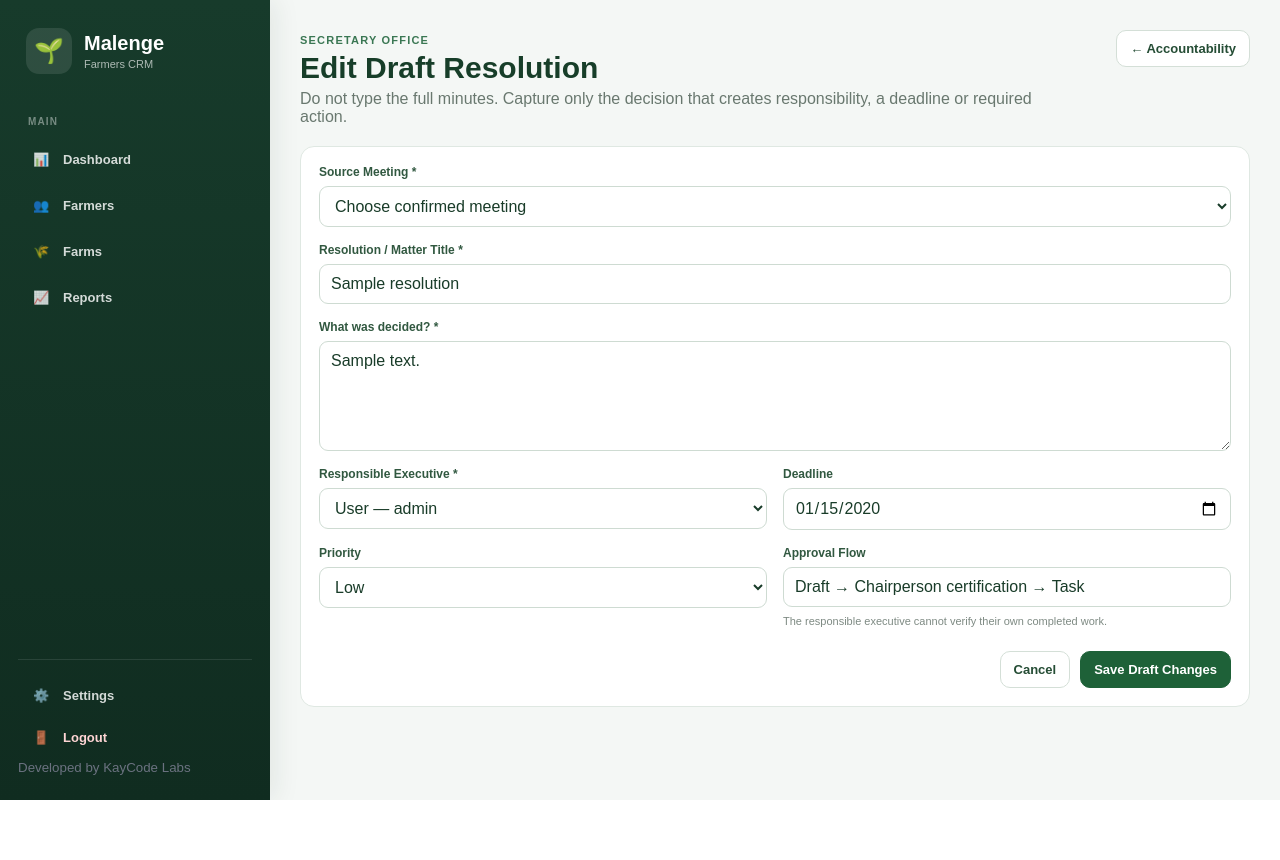
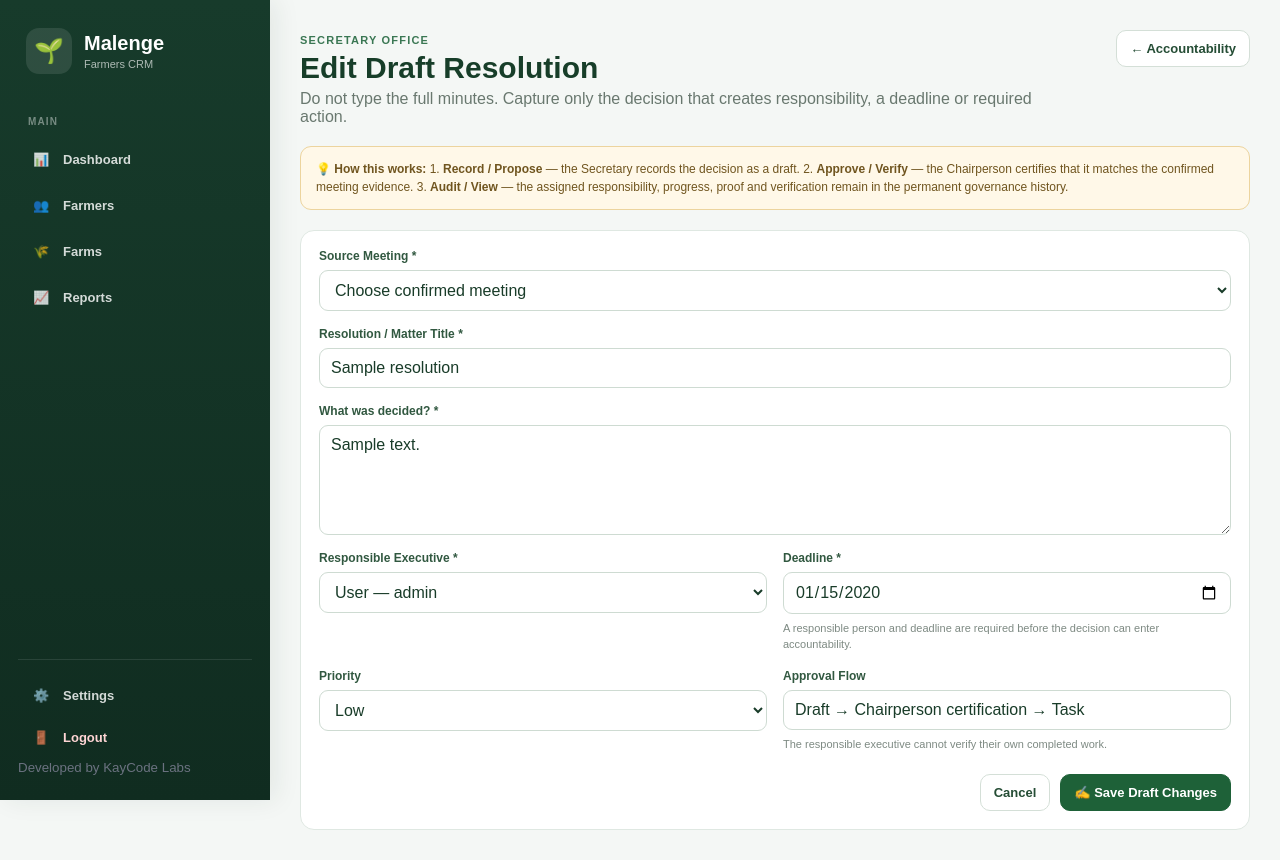
Before and after one commit to kaykwanele22/malengefarmerscrm, a Flask app: template templates/resolution_form.html in a window 1280 px wide. Before the commit the page ends 800 px from the top, so only its background shows below. Run offline with Flask 3, Linux system fonts and the light colour scheme; tables that the repository leaves empty hold one stand-in row (values such as "Sample post"); the template is opened without the code that fills it: values that come from a table or form of the project are taken from there, most other values are stand-ins (such as "Sample title", 1, 10 or a date in 2020); data that the repository does not hold is empty.

Commit message:
H30: Add plain-language governance workflow help

```diff
--- a/templates/resolution_form.html
+++ b/templates/resolution_form.html
@@ -5,15 +5,16 @@
 <div class="acc-page">
   <div class="acc-head"><div><span class="acc-eyebrow">Secretary Office</span><h1>{{ "Edit Draft Resolution" if resolution else "Capture an Action Resolution" }}</h1><p>Do not type the full minutes. Capture only the decision that creates responsibility, a deadline or required action.</p></div><a class="acc-btn" href="{{ url_for('accountability_register') }}">← Accountability</a></div>
   {% if not meetings %}<div class="acc-alert">There are no confirmed meetings yet. Register the meeting, upload its official evidence and have the Chairperson confirm it first.</div>{% endif %}
+  <div class="acc-alert"><strong>💡 How this works:</strong> 1. <strong>Record / Propose</strong> — the Secretary records the decision as a draft. 2. <strong>Approve / Verify</strong> — the Chairperson certifies that it matches the confirmed meeting evidence. 3. <strong>Audit / View</strong> — the assigned responsibility, progress, proof and verification remain in the permanent governance history.</div>
   <section class="acc-card"><div class="acc-card-body"><form method="POST" class="acc-form"><input type="hidden" name="csrf_token" value="{{ csrf_token() }}">
     <div class="acc-field full"><label>Source Meeting *</label><select name="meeting_id" required><option value="">Choose confirmed meeting</option>{% for m in meetings %}<option value="{{ m.id }}" {% if selected_meeting_id==m.id %}selected{% endif %}>{{ m.meeting_number }} — {{ m.title }} ({{ m.meeting_date.strftime('%d %b %Y') }})</option>{% endfor %}</select></div>
     <div class="acc-field full"><label>Resolution / Matter Title *</label><input name="title" maxlength="180" required placeholder="e.g. Potato harvesting commencement" value="{{ resolution.title if resolution else '' }}"></div>
     <div class="acc-field full"><label>What was decided? *</label><textarea name="resolution_text" required placeholder="Short structured decision only. Example: The cooperative resolved that potato harvesting commence on 28 September 2026.">{{ resolution.resolution_text if resolution else '' }}</textarea></div>
     <div class="acc-field"><label>Responsible Executive *</label><select name="responsible_user_id" required><option value="">Choose executive</option>{% for item in executives %}<option value="{{ item.user_id }}" {% if resolution and resolution.responsible_user_id==item.user_id %}selected{% endif %}>{{ item.user.fullname }} — {{ item.role }}</option>{% endfor %}</select></div>
-    <div class="acc-field"><label>Deadline</label><input type="date" name="due_date" value="{{ resolution.due_date.isoformat() if resolution and resolution.due_date else '' }}"></div>
+    <div class="acc-field"><label>Deadline *</label><input type="date" name="due_date" required value="{{ resolution.due_date.isoformat() if resolution and resolution.due_date else '' }}"><span class="acc-help">A responsible person and deadline are required before the decision can enter accountability.</span></div>
     <div class="acc-field"><label>Priority</label><select name="priority"><option {% if resolution and resolution.priority=='Low' %}selected{% endif %}>Low</option><option {% if not resolution or resolution.priority=='Normal' %}selected{% endif %}>Normal</option><option {% if resolution and resolution.priority=='High' %}selected{% endif %}>High</option><option {% if resolution and resolution.priority=='Urgent' %}selected{% endif %}>Urgent</option></select></div>
     <div class="acc-field"><label>Approval Flow</label><input value="Draft → Chairperson certification → Task" disabled><span class="acc-help">The responsible executive cannot verify their own completed work.</span></div>
-    <div class="acc-form-actions"><a class="acc-btn" href="{{ url_for('accountability_register') }}">Cancel</a><button class="acc-btn primary" type="submit" {% if not meetings %}disabled{% endif %}>{{ "Save Draft Changes" if resolution else "Save Draft Resolution" }}</button></div>
+    <div class="acc-form-actions"><a class="acc-btn" href="{{ url_for('accountability_register') }}">Cancel</a><button class="acc-btn primary" type="submit" title="Log Resolution: saves the community decision as a binding draft commitment with a responsible executive and deadline." {% if not meetings %}disabled{% endif %}>✍️ {{ "Save Draft Changes" if resolution else "Save Draft Resolution" }}</button></div>
   </form></div></section>
 </div>
 {% endblock %}
```
